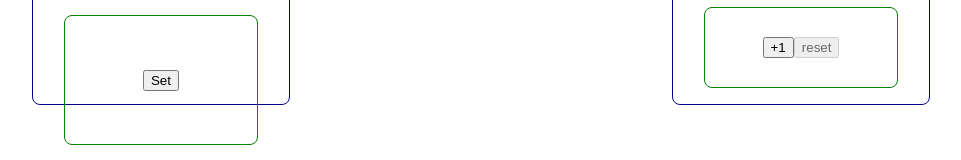
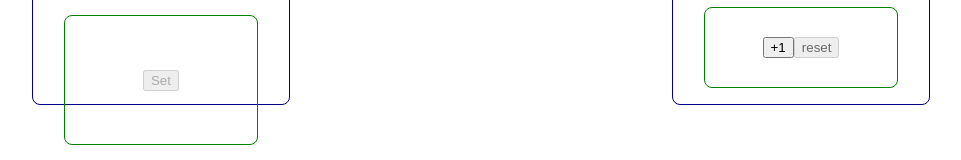
Before and after one commit to DmitriyKaplan28/exam, a React (Create React App) app: page / in a window 1280 px wide. Shown: the part 329-489 px from the top of the page, without its empty margins (159-1120 px from the left). Built offline with nearby package versions, Linux system fonts and the light colour scheme.

Commit message:
trying to add range conditions

```diff
--- a/src/App.tsx
+++ b/src/App.tsx
@@ -1,4 +1,4 @@
-import React, { useEffect, useState} from 'react';
+import React, {useEffect, useState} from 'react';
 import './App.css';
 import {Button} from "./components/Button";
 import {Counter} from "./components/Counter";
@@ -10,6 +10,8 @@ function App() {
 
     const [count, setCount] = useState<number>(min);
 
+    const [disabled, setDisabled] = useState<boolean>(true)
+    const [error, setError] = useState<boolean>(false)
 
     useEffect(() => {
         let countAsString = localStorage.getItem('currentValue')
@@ -40,18 +42,19 @@ function App() {
     }
 
     const minOnChangeHandler = (value: number) => {
-        setMin(value)
-        console.log(min)
+        setDisabled(false);
+        setMin(value);
     }
     const maxOnChangeHandler = (value: number) => {
-        setMax(value)
-        console.log(max)
+        setMax(value);
+        setDisabled(false);
     }
     const onSetHandler = () => {
-        localStorage.setItem('currentValue', JSON.stringify(min))
-        localStorage.setItem('currentMin', JSON.stringify(min))
-        localStorage.setItem('currentMax', JSON.stringify(max))
-        setCount(count)
+        localStorage.setItem('currentValue', JSON.stringify(min));
+        localStorage.setItem('currentMin', JSON.stringify(min));
+        localStorage.setItem('currentMax', JSON.stringify(max));
+        setCount(min);
+        setDisabled(!disabled);
     }
 
     return (
@@ -61,11 +64,12 @@ function App() {
                                  maxOnChangeHandler={maxOnChangeHandler}
                                  onClickHandler={onSetHandler}
                                  minValue={min}
-                                 maxValue={max}/>
+                                 maxValue={max}
+                                 disable={disabled}/>
             </div>
             <div className='App'>
                 <div className='countBlock'>
-                    <Counter count={count}/>
+                    <Counter count={disabled && !error ? count : 'Enter correct range'}/>
                 </div>
                 <div className='buttonBlock'>
                     <Button className={count < max ? '' : 'disabledButton'}
--- a/src/components/Button.tsx
+++ b/src/components/Button.tsx
@@ -5,7 +5,7 @@ type ButtonPropsType = {
     name: string,
     callBack: () => void
     className: string
-    disable?: boolean
+    disable: boolean
 }
 
 export const Button = (props: ButtonPropsType) => {
--- a/src/components/Counter.tsx
+++ b/src/components/Counter.tsx
@@ -1,7 +1,7 @@
 import React from 'react';
 
 type CountType = {
-    count: number
+    count: number | string
 }
 
 export const Counter = (props: CountType) => {
--- a/src/components/SetCounterRange.tsx
+++ b/src/components/SetCounterRange.tsx
@@ -8,6 +8,7 @@ type SetCounterRangeType = {
     onClickHandler: () => void
     minValue: number
     maxValue: number
+    disable: boolean
 }
 
 
@@ -47,6 +48,7 @@ export const SetCounterRange = (props: SetCounterRangeType) => {
                 <Button className={''}
                         name={'Set'}
                         callBack={onClickHandler}
+                        disable={props.disable}
                 />
             </div>
         </div>
```
